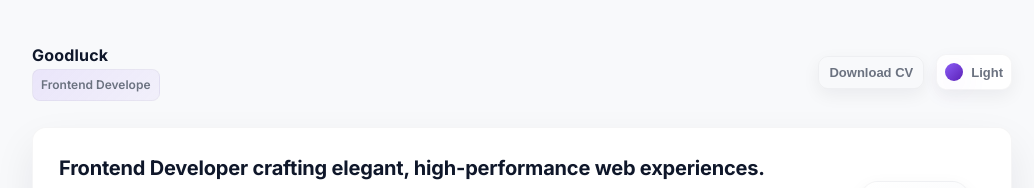
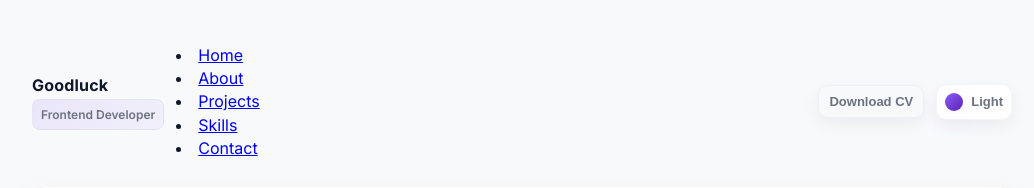
Before and after one commit to goodluck2626/portfolio, a plain HTML site: page index.html in a window 1280 px wide. Shown: the top 188 px of the page, without its empty margins (118-1152 px from the left). Drawn offline with Linux system fonts and the light colour scheme.

Commit message:
update index.html

```diff
--- a/index.html
+++ b/index.html
@@ -19,7 +19,15 @@
       <div class="brand">
         <div>
           <div class="name">Goodluck</div>
-          <div class="tag">Frontend Develope</div>
+          <div class="tag">Frontend Developer</div>
+        </div>
+        <div class="nav">
+          <li><a href="#hero">Home</a></li>
+          <li><a href="#about">About</a></li>
+          <li><a href="#projects">Projects</a></li>
+          <li><a href="#skills">Skills</a></li>
+          <li><a href="#contact">Contact</a></li>
+
         </div>
       </div>
 
@@ -37,7 +45,7 @@
 
     <main>
       <!-- HERO -->
-      <section class="hero" aria-labelledby="hero-heading">
+      <section class="hero" id="hero"  aria-labelledby="hero-heading">
         <div class="hero-left">
           <h1 id="hero-heading">Frontend Developer crafting elegant, high-performance web experiences.</h1>
           <p>
@@ -66,7 +74,7 @@
       </section>
 
       <!-- ABOUT -->
-      <section aria-label="About" style="margin-top:18px">
+      <section aria-label="About" id="about" style="margin-top:18px">
         <div class="section-title">ABOUT</div>
         <div class="card" style="display:flex;gap:14px;align-items:center;flex-direction:column">
           <p style="text-align:left;max-width:820px;color:var(--muted);">
```
